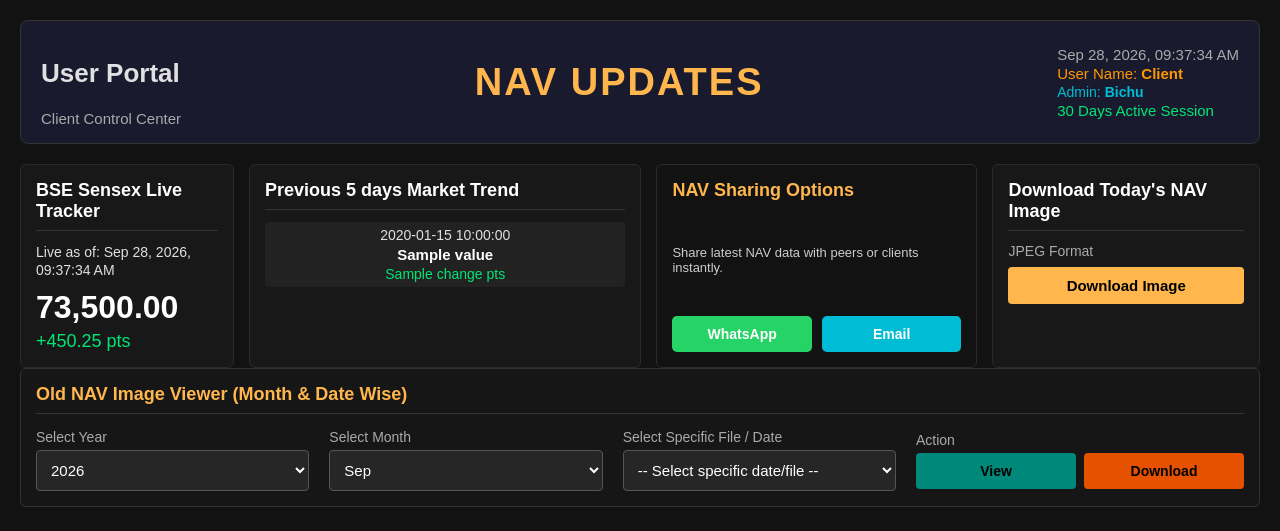
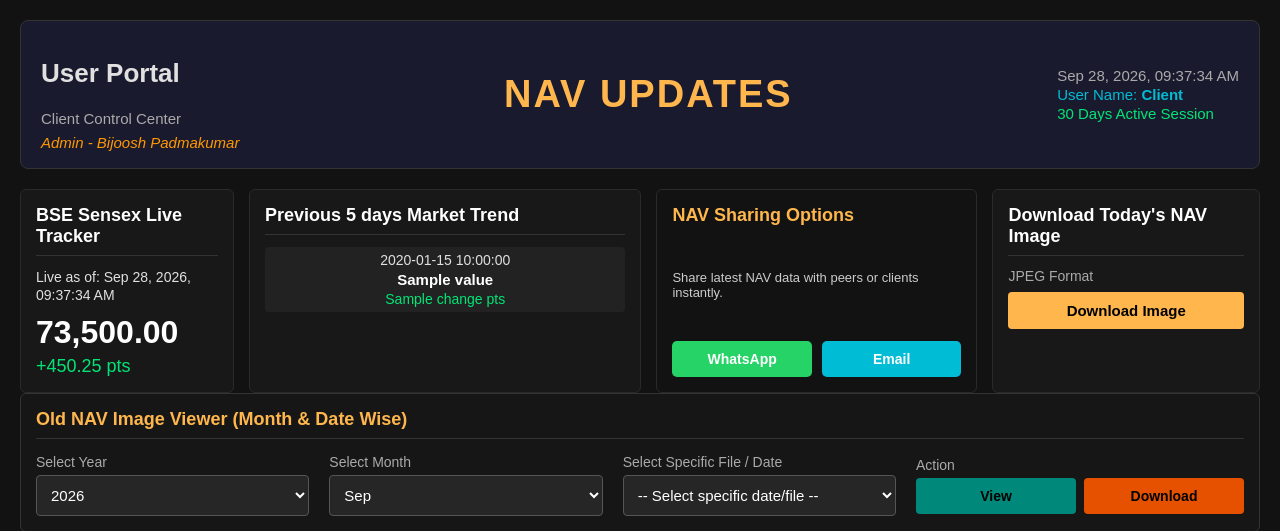
Before and after one commit to Bichu666/nav-dashboard, a Flask app: template templates/user_dashboard.html in a window 1280 px wide. Shown: the top 531 px of the page. Run offline with Flask 3, Linux system fonts and the light colour scheme; the template is opened without the code that fills it: most values are stand-ins (such as "Sample title", 1, 10 or a date in 2020); data that the repository does not hold is empty.

Commit message:
Move admin name Bijoosh Padmakumar to the left header on user dashboard

```diff
--- a/templates/user_dashboard.html
+++ b/templates/user_dashboard.html
@@ -72,14 +72,14 @@
             <div class="header-left">
                 <h2>User Portal</h2>
                 <span class="control-center-text">Client Control Center</span>
+                <p class="admin-identity" style="color: #ff9800; font-style: italic; margin-top: 6px;">Admin - Bijoosh Padmakumar</p>
             </div>
             <div class="header-center-banner">
                 <h1>NAV UPDATES</h1>
             </div>
             <div class="header-right">
                 <p class="live-datetime" id="live-clock">Live Date & Time</p>
-                <p class="admin-identity" style="color: #ff9800;">User Name: <b>{{ username | default('Client') }}</b></p>
-                <p class="admin-identity" style="color: #00bcd4; font-size: 14px !important;">Admin: <b>Bichu</b></p>
+                <p class="admin-identity" style="color: #00bcd4;">User Name: <b>{{ username | default('Client') }}</b></p>
                 <p class="session-badge" style="color: #00e676;">30 Days Active Session</p>
             </div>
         </header>
```
